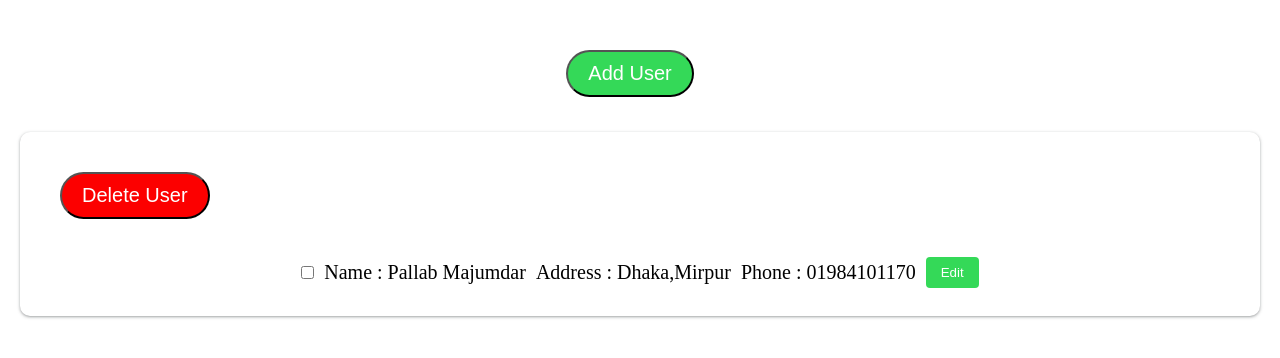
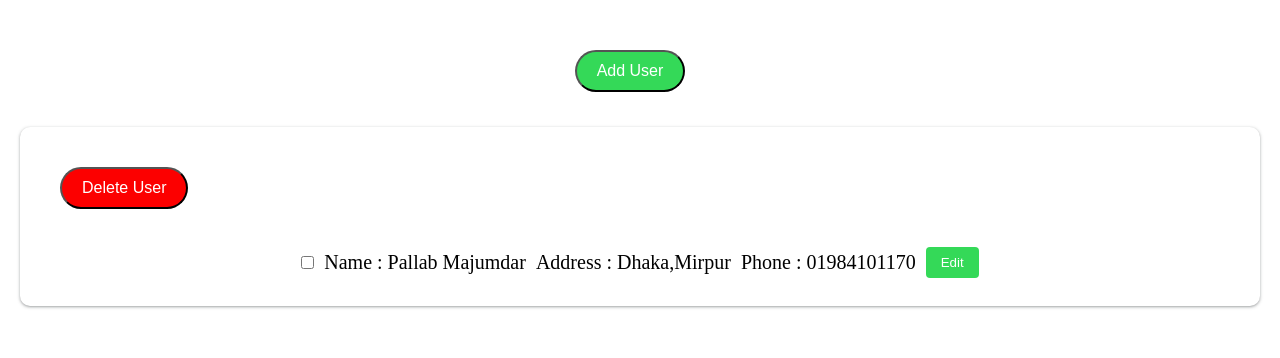
Before and after one commit to Pallab6Sense/CRUD-With-Nextjs-Ts, a Next.js app: page / in a window 1280 px wide. Shown: the top 358 px of the page. Built offline with nearby package versions, Linux system fonts and the light colour scheme; data requests are answered from the project's data file.

Commit message:
Added SASS Support 10:23 pm

```diff
--- a/package.json
+++ b/package.json
@@ -19,6 +19,7 @@
     "next": "13.2.4",
     "react": "18.2.0",
     "react-dom": "18.2.0",
+    "sass": "^1.59.3",
     "typescript": "5.0.2"
   }
 }
--- a/pages/_app.tsx
+++ b/pages/_app.tsx
@@ -1,4 +1,4 @@
-import '@/styles/globals.css'
+import '@/styles/globals.scss'
 import type { AppProps } from 'next/app'
 
 export default function App({ Component, pageProps }: AppProps) {
--- a/styles/globals.css
+++ b/styles/globals.scss
@@ -1,3 +1,7 @@
+$font-size:16px;
+$btnGreen:#34d958;
+$btnRed:#fc0000;
+
 * {
   box-sizing: border-box;
   padding: 0;
@@ -33,8 +37,8 @@
   border-radius: 28px;
   font-family: Arial;
   color: #ffffff;
-  font-size: 20px;
-  background: #34d958;
+  font-size: $font-size;
+  background: $btnGreen;
   padding: 10px 20px 10px 20px;
   text-decoration: none;
   margin: 20px;
@@ -51,8 +55,8 @@
   border-radius: 28px;
   font-family: Arial;
   color: #ffffff;
-  font-size: 20px;
-  background: #fc0000;
+  font-size: $font-size;
+  background: $btnRed;
   padding: 10px 20px 10px 20px;
   text-decoration: none;
   margin: 20px;
@@ -144,7 +148,7 @@ input[type=text] {
 
 .submit {
   width: 100%;
-  background-color: #34d958;
+  background-color: $btnGreen;
   color: white;
   padding: 14px 20px;
   margin: 8px 0;
@@ -155,7 +159,7 @@ input[type=text] {
 
 .close {
   width: 100%;
-  background-color: #fc0000;
+  background-color: $btnRed;
   color: white;
   padding: 14px 20px;
   margin: 8px 0;
@@ -197,7 +201,7 @@ input[type=text] {
 
 .editBtn {
   width: fit-content;
-  background-color: #34d958;
+  background-color: $btnGreen;
   color: white;
   padding: 8px 15px;
   margin: 8px 0;
```
Also changed, not shown: 1 other file (tests, documents, lock files or other folders).
